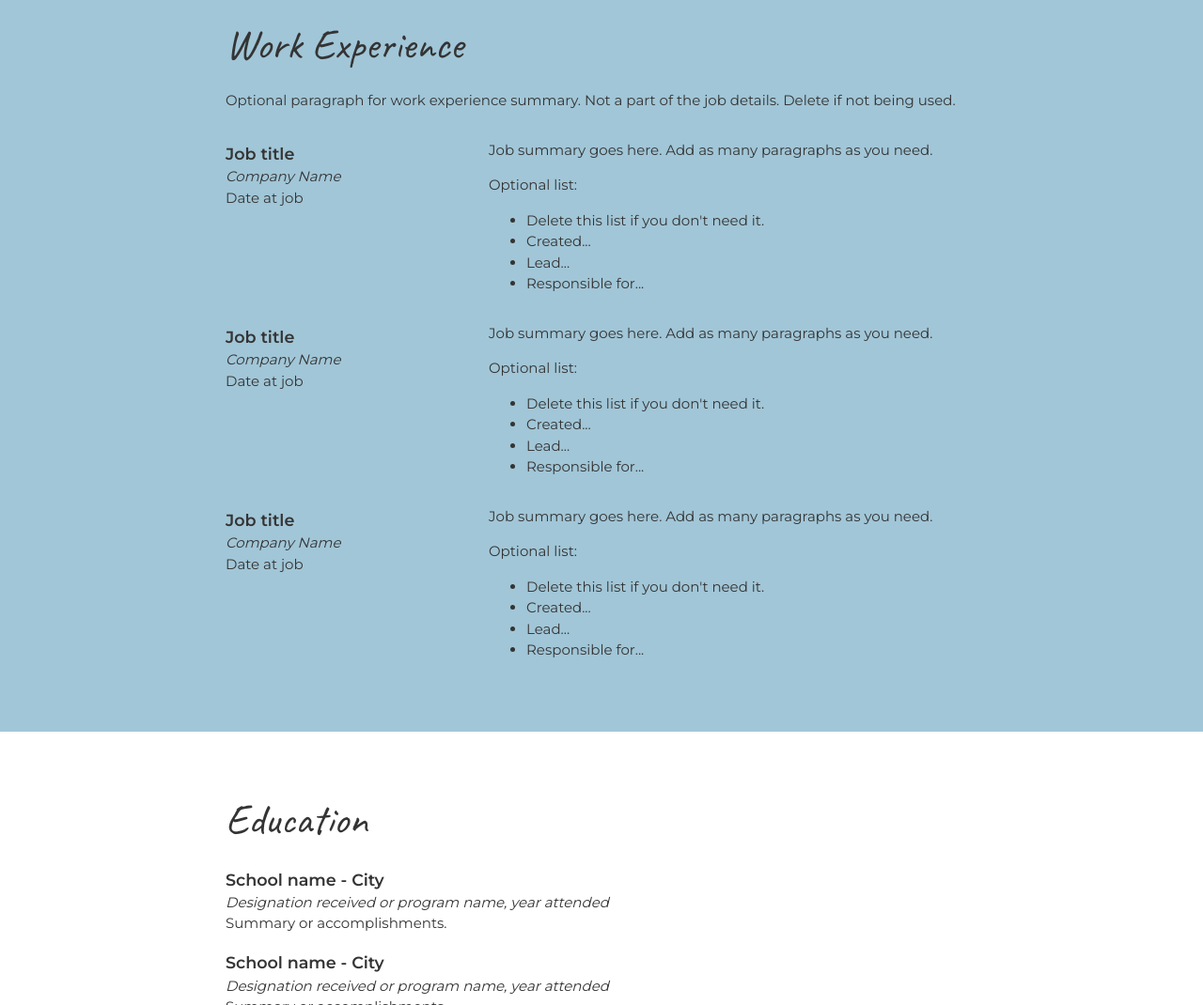
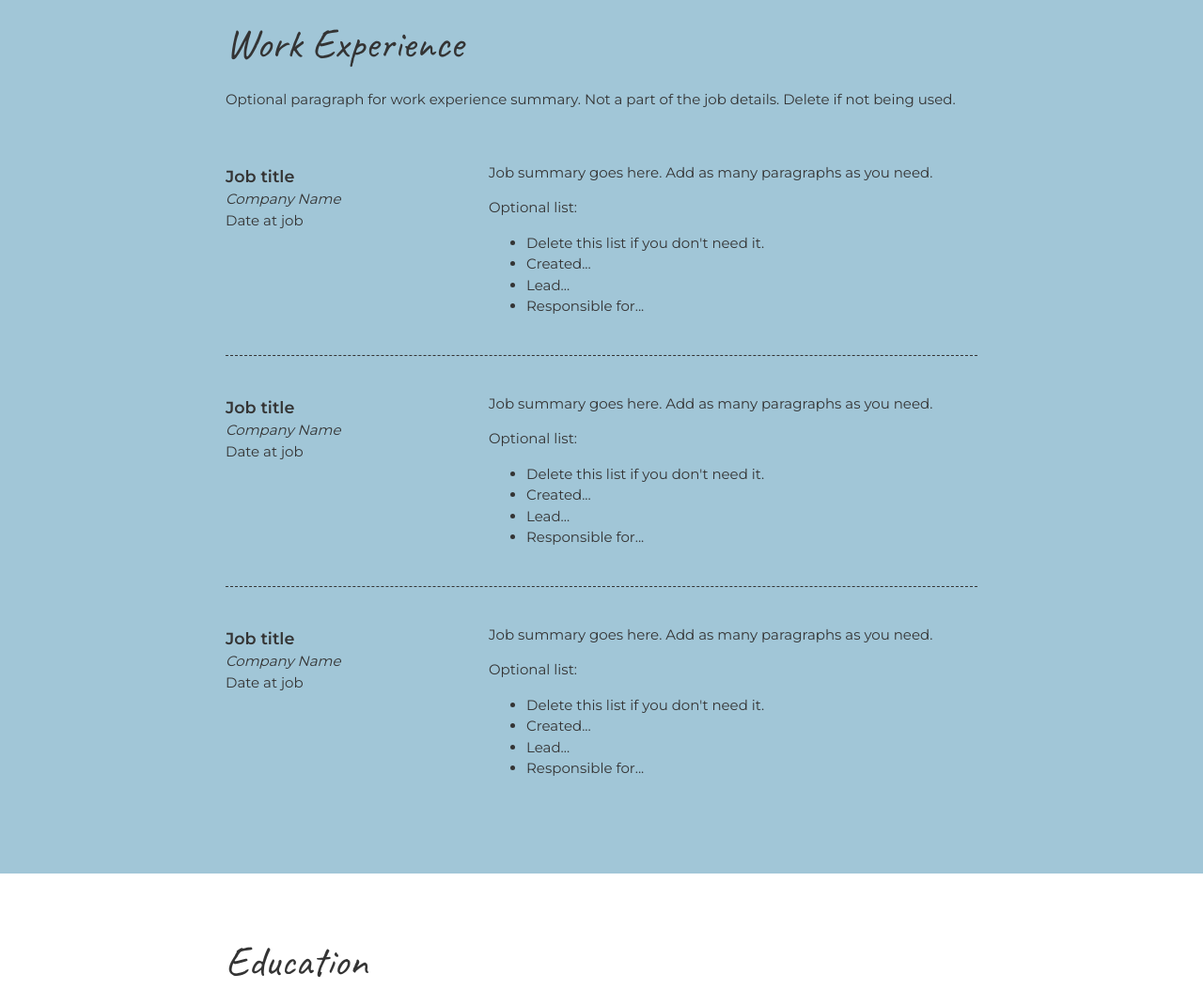
Before and after one commit to iamindika/css-portfolio, a plain HTML site: page index.html in a window 1280 px wide. Shown: the part 1600-2670 px from the top of the page at 94% size. Drawn offline with Linux system fonts and the light colour scheme.

Commit message:
Style dividers for projects and work experience using pseudo class selectors

```diff
--- a/css/styles.css
+++ b/css/styles.css
@@ -48,6 +48,13 @@ h3 {
 .item-details h3 ~ p {
   margin: 0;
 }
+.divider > section {
+  border-bottom: 1px dashed #343434;
+  padding: 25px 0;
+}
+.divider > section:last-of-type {
+  border-bottom: none;
+}
 /* Profile
 ----------------------*/
 header {
@@ -77,8 +84,6 @@ header {
 }
 .project-item {
   overflow: hidden;
-  border-bottom: 1px dashed #343434;
-  padding: 25px 0;
 }
 .project-item img {
   float: left;
```
